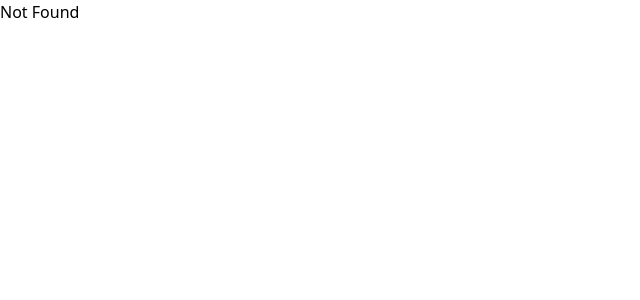
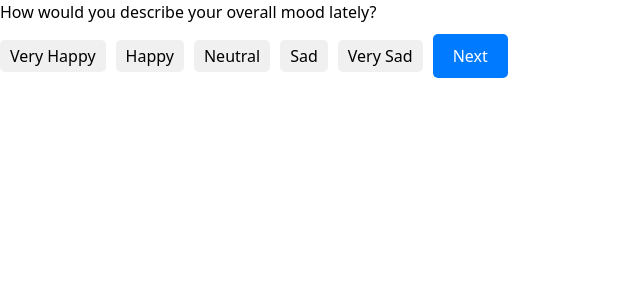
Before and after one commit to Venkat-Kancherla-1/better_care, a React (Vite) app in the folder frontEnd/: page /test in a window 1280 px wide. Shown: the top 300 px of the page, without its empty margins (0-640 px from the left). Built offline with nearby package versions, Linux system fonts and the light colour scheme.

Commit message:
Update Test.jsx and Test.css

```diff
--- a/frontEnd/src/main.jsx
+++ b/frontEnd/src/main.jsx
@@ -1,6 +1,7 @@
 import React from "react";
 import ReactDOM from "react-dom/client";
 import Layout from "./Layout.jsx";
+import Test from "./pages/Test.jsx";
 import "./index.css";
 import Home from "./pages/Home.jsx";
 import { Outlet, RouterProvider, createBrowserRouter } from "react-router-dom";
@@ -25,6 +26,7 @@ const router = createBrowserRouter(
       <Route path="signup" element={<SignUp />} />
       <Route path="login" element={<Login />}></Route>
       <Route path="preferences" element={<Preferences />} />
+      <Route path="test" element={<Test />} />
       <Route path="*" element={<div>Not Found</div>} />
     </Route>
   )
--- /dev/null
+++ b/frontEnd/src/pages/Test.css
@@ -0,0 +1,45 @@
+.title {
+  text-align: center;
+}
+
+.question {
+  margin-bottom: 20px;
+}
+
+.option {
+  padding: 5px 10px;
+  margin-right: 10px;
+  background-color: #f0f0f0;
+  border-radius: 5px;
+  cursor: pointer;
+}
+
+.option:hover {
+  background-color: #e0e0e0;
+}
+
+.option.selected {
+  background-color: #007bff;
+  color: #fff;
+}
+
+.next-button {
+  padding: 10px 20px;
+  margin-top: 10px;
+  font-size: 16px;
+  background-color: #007bff;
+  color: #fff;
+  border: none;
+  border-radius: 5px;
+  cursor: pointer;
+}
+
+.next-button:hover {
+  background-color: #0056b3;
+}
+
+.total-marks {
+  text-align: center;
+  font-weight: bold;
+  font-size: 18px;
+}
--- /dev/null
+++ b/frontEnd/src/pages/Test.jsx
@@ -0,0 +1,123 @@
+import React, { useState } from "react";
+import "./Test.css";
+
+const questions = [
+  {
+    question: "How would you describe your overall mood lately?",
+    options: ["Very Happy", "Happy", "Neutral", "Sad", "Very Sad"],
+  },
+  {
+    question: "Do you often feel sad or hopeless?",
+    options: ["Never", "Rarely", "Sometimes", "Often", "Always"],
+  },
+  {
+    question: "How frequently do you experience excessive worry?",
+    options: ["Never", "Rarely", "Sometimes", "Often", "Always"],
+  },
+  {
+    question: "Do you often feel restless or on edge?",
+    options: ["Never", "Rarely", "Sometimes", "Often", "Always"],
+  },
+  {
+    question:
+      "On a scale of 1 to 10, how stressed do you feel on a typical day?",
+    options: [
+      "Not Stressed at All",
+      "Slightly Stressed",
+      "Somewhat Stressed",
+      "Moderately Stressed",
+      "Quite Stressed",
+      "Very Stressed",
+      "Extremely Stressed",
+      "Can't Function Due to Stress",
+      "Feeling Overwhelmed",
+      "Experiencing Burnout",
+    ],
+  },
+  {
+    question:
+      "Are there specific situations that consistently trigger stress for you?",
+    options: ["Yes", "No"],
+  },
+  {
+    question: "How would you rate the quality of your relationships?",
+    options: ["Very Good", "Good", "Neutral", "Not Good", "Very Bad"],
+  },
+  {
+    question: "Do you have a support system you can rely on?",
+    options: ["Yes", "No"],
+  },
+  {
+    question:
+      "How do you typically cope with stress or difficult emotions? (Select all that apply)",
+    options: [
+      "Healthy coping mechanisms (e.g., exercise, relaxation techniques)",
+      "Unhealthy coping mechanisms (e.g., substance abuse, social isolation)",
+    ],
+  },
+  {
+    question: "Are there activities that bring you a sense of peace or joy?",
+    options: ["Yes", "No"],
+  },
+];
+
+const Test = () => {
+  const [currentQuestion, setCurrentQuestion] = useState(0);
+  const [answers, setAnswers] = useState(
+    new Array(questions.length).fill(null)
+  );
+  const [totalMarks, setTotalMarks] = useState(null);
+
+  const handleAnswerChange = (value) => {
+    const newAnswers = [...answers];
+    newAnswers[currentQuestion] = value;
+    setAnswers(newAnswers);
+  };
+
+  const handleNext = () => {
+    if (currentQuestion < questions.length - 1) {
+      setCurrentQuestion(currentQuestion + 1);
+    } else {
+      calculateTotalMarks();
+    }
+  };
+
+  const calculateTotalMarks = () => {
+    let total = 0;
+    answers.forEach((answer) => {
+      total += answer;
+    });
+    setTotalMarks(total);
+    console.log("Total Marks:", total);
+  };
+
+  return (
+    <div>
+      {totalMarks === null ? (
+        <div className="question">
+          <p>{questions[currentQuestion].question}</p>
+          {questions[currentQuestion].options.map((option, optionIndex) => (
+            <span
+              key={optionIndex}
+              onClick={() => handleAnswerChange(optionIndex)}
+              className={`option ${
+                answers[currentQuestion] === optionIndex ? "selected" : ""
+              }`}
+            >
+              {option}
+            </span>
+          ))}
+          <button onClick={handleNext} className="next-button">
+            {currentQuestion === questions.length - 1 ? "Submit" : "Next"}
+          </button>
+        </div>
+      ) : (
+        <div>
+          <p className="total-marks">Thank you for taking the test</p>
+        </div>
+      )}
+    </div>
+  );
+};
+
+export default Test;
```
